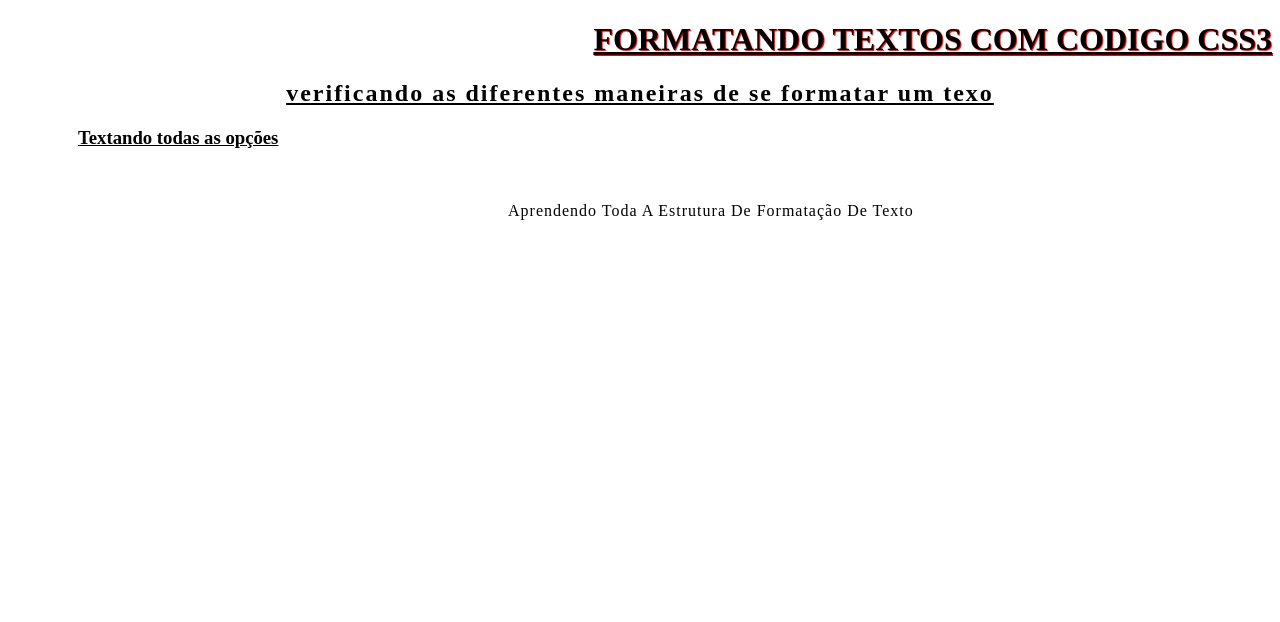
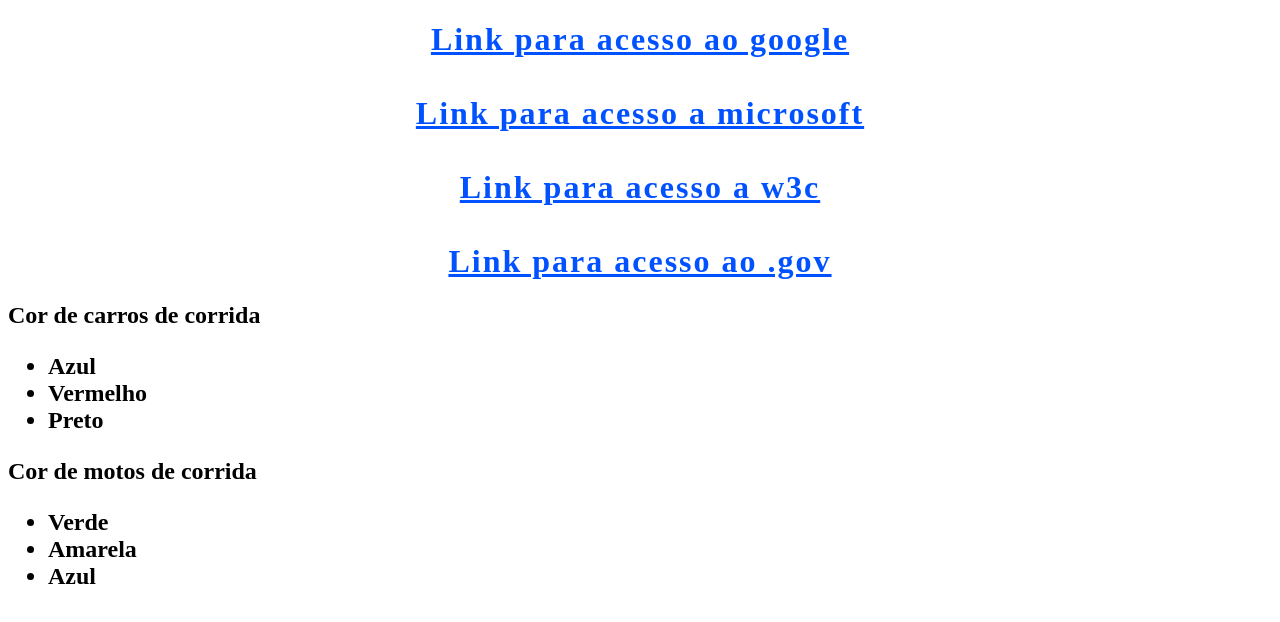
Before and after one commit to Aktuss12/HTML5-_CSS3, a plain HTML site: page index.html in a window 1280 px wide. Drawn offline with Linux system fonts and the light colour scheme.

Commit message:
Add files via upload
Pseudo Classes

```diff
--- a/index.html
+++ b/index.html
@@ -3,22 +3,49 @@
 <head>
     <meta charset="UTF-8">
     <meta name="viewport" content="width=device-width, initial-scale=1.0">
-    <title>Aula28</title>
+    <title>Aula29</title>
     <link rel="stylesheet" type="text/css" href="style.css">
 </head>
 <body>
 
-    <h1>Formatando textos com codigo CSS3</h1>
-    <h2>Verificando as diferentes maneiras de se formatar um texo</h2>
-    <h3>Textando todas as opções</h3>
+<!--Links de sites convencionais-->
 
-    <hgroup>
+    <h1>
+    <a href="https://www.google.com.br">Link para acesso ao google</a>
+    <br><br>
+    <a href="https://microsoft.com">Link para acesso a microsoft</a>
+    <br><br>
+    <a href="https://w3c.br">Link para acesso a w3c</a>
+    <br><br>
+    <a href="https://www.gov.br">Link para acesso ao .gov</a>
+    </h1>
 
-    <br>
+<!--Cor de carros de corrida-->
+    <h2>
+       Cor de carros de corrida
+    <ul>
 
-    <p>Aprendendo toda a estrutura de formatação de texto</p>
+        <li><a href="#"></a>Azul</li>
+        <li><a href="#"></a>Vermelho</li>
+        <li><a href="#"></a>Preto</li>
 
-    </hgroup>
+    </ul>
+
+    </h2>
+
+<!--Cor de motos de corrida-->
+    <p>
+    <h2>
+        Cor de motos de corrida
+    <ul>
+
+        <li><a href="#"></a>Verde</li>
+        <li><a href="#"></a>Amarela</li>
+        <li><a href="#"></a>Azul</li>
+
+    </ul>
+    </h2>
+    </p>
 
 </body>
 </html>
--- a/style.css
+++ b/style.css
@@ -1,25 +1,9 @@
-p{
-    text-indent: 500px;
-    letter-spacing: 1px;
-    text-transform: capitalize;
+a{
+    color: rgb(0, 81, 255);
 }
 
 h1{
-    text-align: right;
-    text-decoration: underline;
-    text-transform: uppercase;
-    text-shadow: red 1px 1px 1px;
+    text-align: center;
+    text-transform: inherit;
+    letter-spacing: 2px;
 }
-
-h2{
-    text-align: center;
-    text-decoration: underline;
-    letter-spacing: 2px;
-    text-transform: lowercase;
-}
-
-h3{
-    text-indent: 70px;
-    text-decoration: underline;
-    text-transform: none;
-}
```
